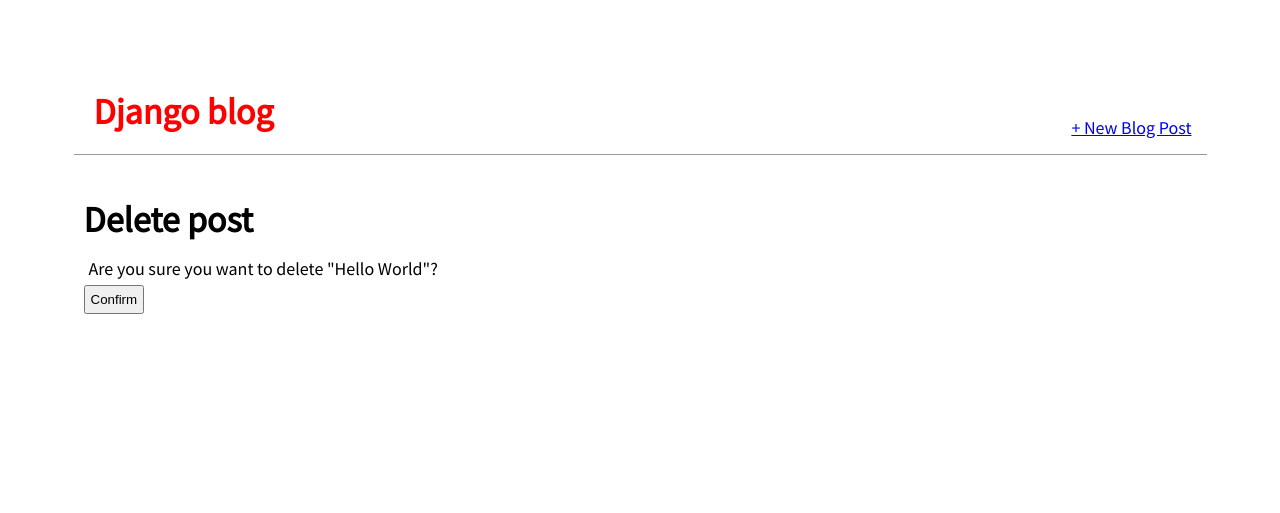
After one commit to Jogwums/django-blog-alpha, a Django app: page /post/1/delete in a window 1280 px wide. The commit adds this page. Shown: the top 513 px of the page. Run offline with Django 5.2, Linux system fonts and the light colour scheme; data comes from the database, SQL or seed files in the repository; both versions use the stored data as it was after the commit.

Commit message:
updated features create,delete,update

```diff
--- a/blog/models.py
+++ b/blog/models.py
@@ -1,4 +1,5 @@
 from django.db import models
+from django.urls import reverse
 
 # Create your models here.
 
@@ -9,6 +10,9 @@ class Post(models.Model):
 
     def __str__(self):
         return self.title
+
+    def get_absolute_url(self): # new
+        return reverse('post_detail', args=[str(self.id)])
 
 # later
 class Musician(models.Model):
--- a/blog/urls.py
+++ b/blog/urls.py
@@ -1,8 +1,11 @@
 from django.urls import path
-from .views import BlogListView, BlogDetailView
+from .views import BlogListView, BlogDetailView, BlogCreateView, BlogUpdateView, BlogDeleteView
 
 
 urlpatterns = [
+    path('post/<int:pk>/delete',BlogDeleteView.as_view(), name='post_delete'),
+    path('post/<int:pk>/edit/', BlogUpdateView.as_view(), name='post_edit'),
+    path('post/new', BlogCreateView.as_view(), name='post_new'),
     path('post/<int:pk>/', BlogDetailView.as_view(), name='post_detail'),
     path('', BlogListView.as_view(), name='home'),
 ]
--- a/blog/views.py
+++ b/blog/views.py
@@ -1,5 +1,7 @@
 from django.shortcuts import render
+from django.urls import reverse_lazy
 from django.views.generic import ListView, DetailView
+from django.views.generic.edit import CreateView, UpdateView, DeleteView
 from .models import Post
 
 # Create your views here.
@@ -11,3 +13,18 @@ class BlogListView(ListView):
 class BlogDetailView(DetailView): # new
     model = Post
     template_name = 'post_detail.html'
+
+class BlogCreateView(CreateView): # new
+    model = Post
+    template_name = 'post_new.html'
+    fields = ['title', 'author', 'body']
+
+class BlogUpdateView(UpdateView): # new
+    model = Post
+    template_name = 'post_edit.html'
+    fields = ['title', 'body']
+
+class BlogDeleteView(DeleteView): # new
+    model = Post
+    template_name = 'post_delete.html'
+    success_url = reverse_lazy('home')
--- a/templates/base.html
+++ b/templates/base.html
@@ -11,7 +11,12 @@
 </head>
     <body>
         <header>
-        <h1><a href="{% url 'home' %}">Django blog</a></h1>
+        <div class="nav-left">
+            <h1><a href="{% url 'home' %}">Django blog</a></h1>
+        </div>
+        <div class="nav-right">
+            <a href="{% url 'post_new' %}">+ New Blog Post</a>
+            </div>
         </header>
         <div>
         {% block content %}
--- /dev/null
+++ b/templates/post_delete.html
@@ -0,0 +1,9 @@
+{% extends 'base.html' %}
+{% block content %}
+<h1>Delete post</h1>
+    <form action="" method="post">
+        {% csrf_token %}
+        <p>Are you sure you want to delete "{{ post.title }}"?</p>
+        <input type="submit" value="Confirm" />
+    </form>
+{% endblock content %}
--- a/templates/post_detail.html
+++ b/templates/post_detail.html
@@ -4,4 +4,7 @@
         <h2>{{ post.title }}</h2>
         <p>{{ post.body }}</p>
     </div>
+
+    <p><a href="{% url 'post_edit' post.pk %}">+ Edit Blog Post</a></p>
+    <p><a href="{% url 'post_delete' post.pk %}">+ Delete Blog Post</a></p>
 {% endblock content %}
```
Also changed, not shown: blog/tests.py (+20 -0 lines), templates/post_edit.html (added, +9 -0 lines), templates/post_new.html (added, +10 -0 lines), db.sqlite3.
